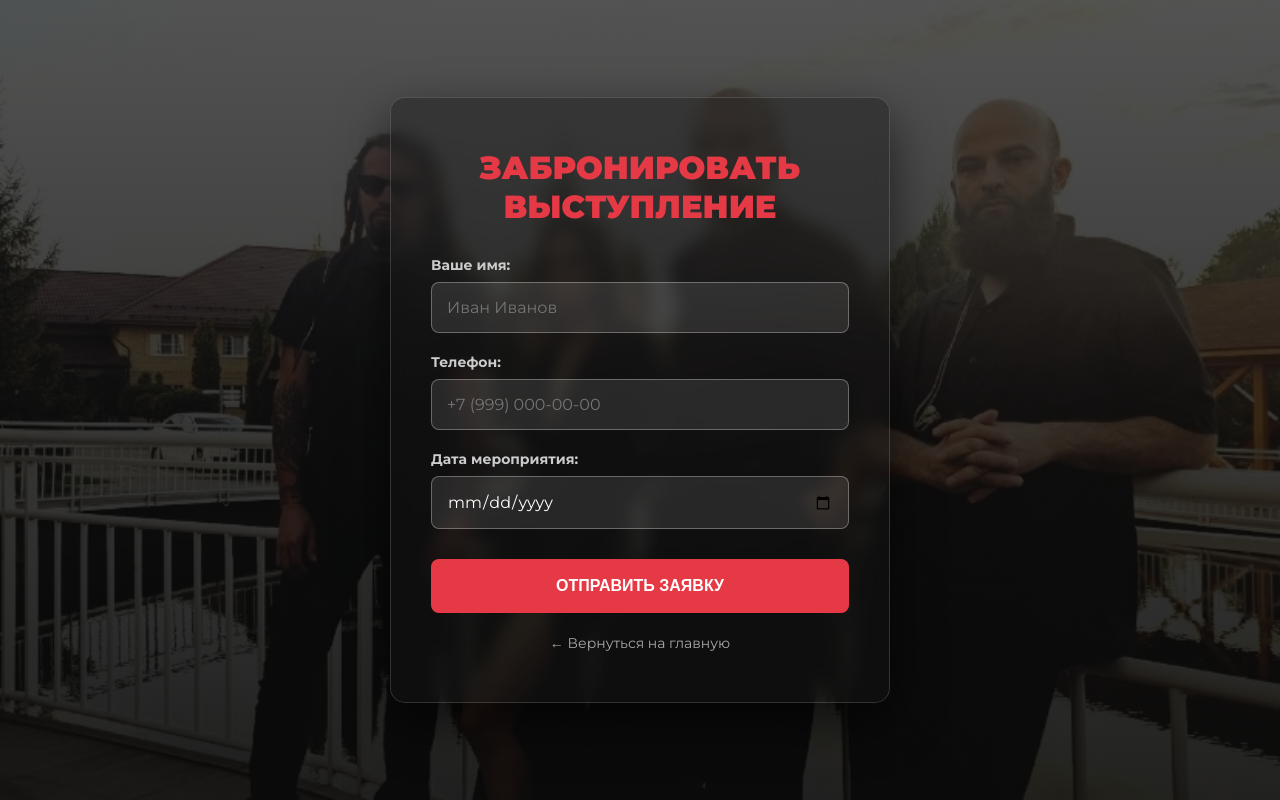
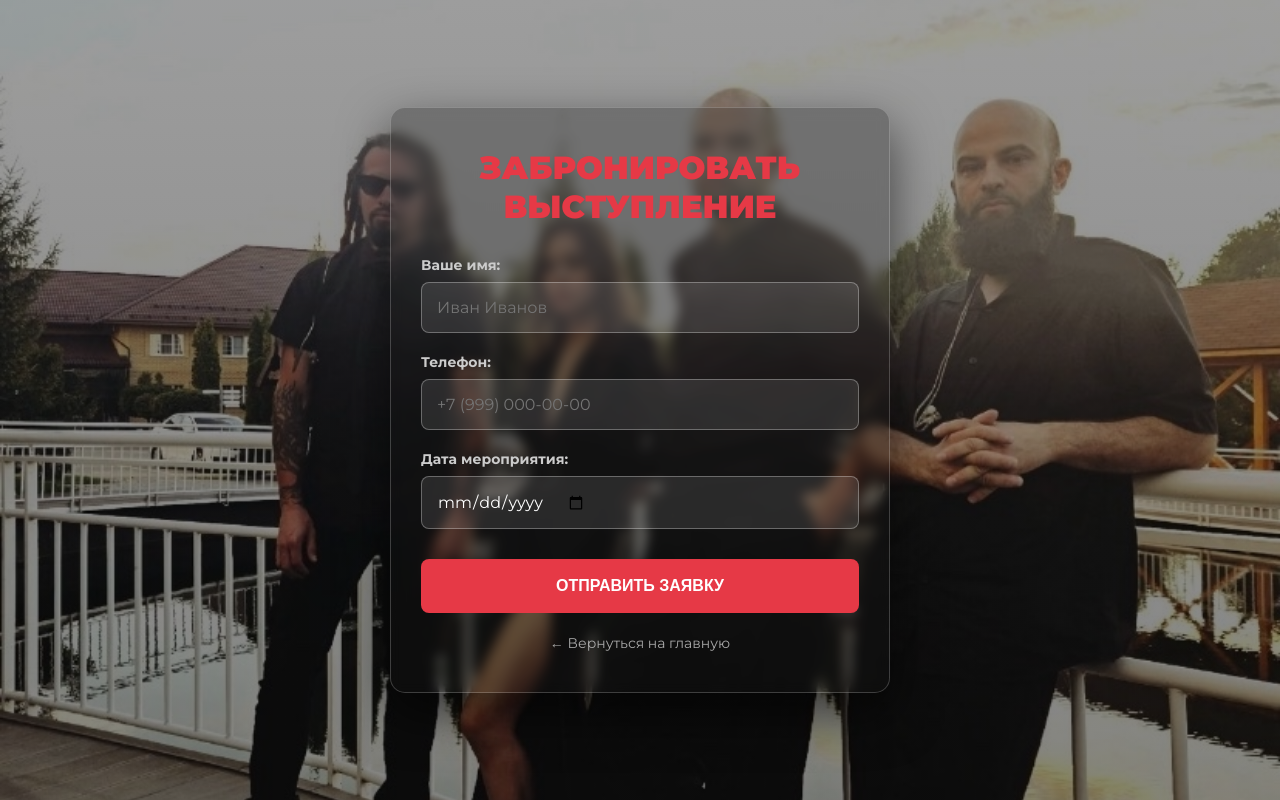
Before and after one commit to esin665-afk/zhara_django_site, a Django app: page /booking/ in a window 1280 px wide. Run offline with Django 5.2, Linux system fonts and the light colour scheme.

Commit message:
style: прозрачная форма бронирования и фикс поля даты

```diff
--- a/static/css/style.css
+++ b/static/css/style.css
@@ -412,18 +412,18 @@ body {
 .booking-bg {
     position: absolute;
     top: 0; left: 0; width: 100%; height: 100%;
-    background: linear-gradient(rgba(10,10,10,0.7), rgba(10,10,10,0.9)), url('../images/live-cover.jpg') center/cover no-repeat;
-    /* Заменили about-bg.jpg на live-cover.jpg */
+    /* Уменьшили затемнение с 0.7/0.9 до 0.4/0.5 */
+    background: linear-gradient(rgba(10,10,10,0.4), rgba(10,10,10,0.5)), url('../images/live-cover.jpg') center/cover no-repeat;
     z-index: -1;
 }
 
 /* Карточка формы (эффект стекла) */
 .booking-container {
-    background: rgba(20, 20, 20, 0.4); /* Сделали более прозрачным */
-    backdrop-filter: blur(8px); /* Немного уменьшили размытие, чтобы фото угадывалось */
-    -webkit-backdrop-filter: blur(8px);
-    border: 1px solid rgba(255, 255, 255, 0.15); /* Чуть заметнее граница */
-    padding: 50px 40px;
+    background: rgba(20, 20, 20, 0.3); /* Было 0.4, стало 0.3 */
+    backdrop-filter: blur(6px); /* Уменьшили размытие, чтобы фото угадывалось */
+    -webkit-backdrop-filter: blur(6px);
+    border: 1px solid rgba(255, 255, 255, 0.2); /* Сделали рамку чуть ярче */
+    padding: 40px 30px; /* Чуть уменьшили отступы, чтобы всё влезло */
     border-radius: 15px;
     width: 100%;
     max-width: 500px;
@@ -503,3 +503,13 @@ body {
         font-size: 1.5rem;
     }
 }
+
+/* Фикс для поля даты на телефонах */
+.form-group input[type="date"] {
+    -webkit-appearance: none;
+    -moz-appearance: none;
+    appearance: none;
+    min-height: 50px; /* Задаем минимальную высоту */
+    display: flex;
+    align-items: center;
+}
```
